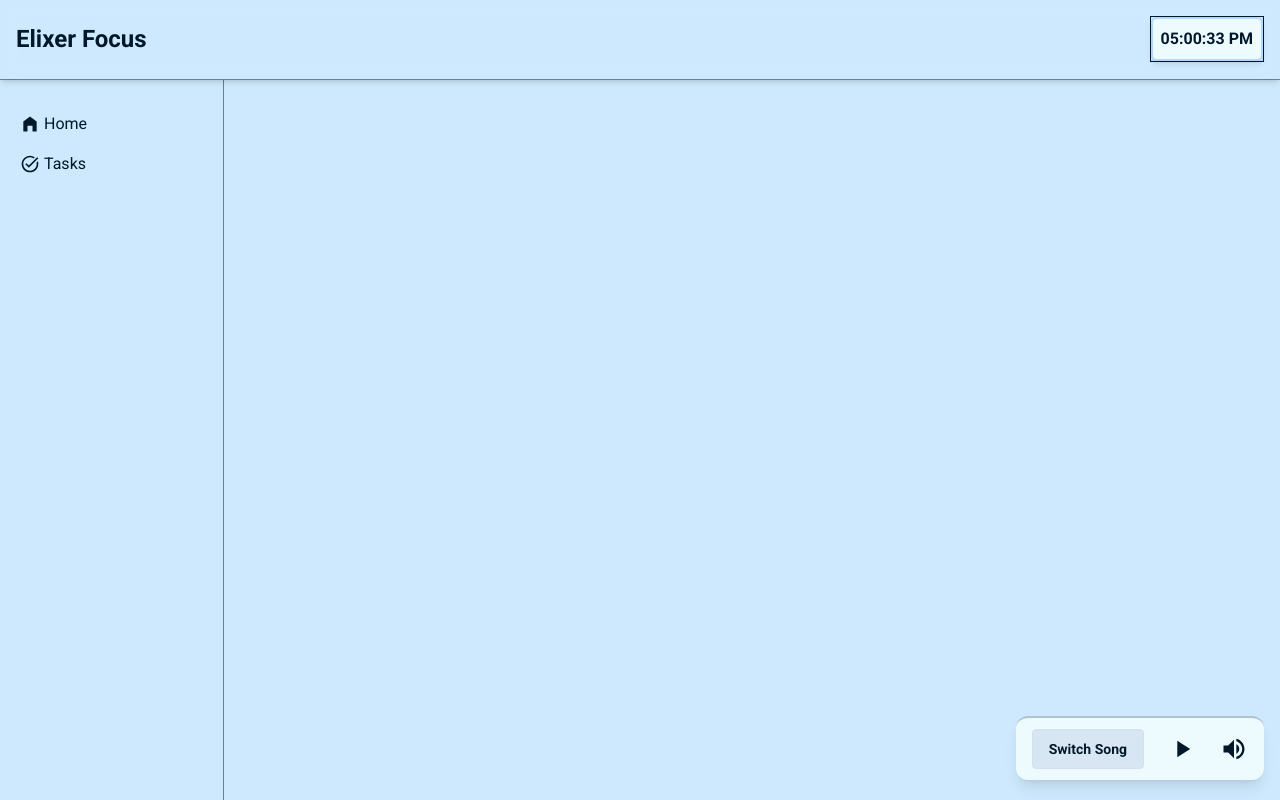
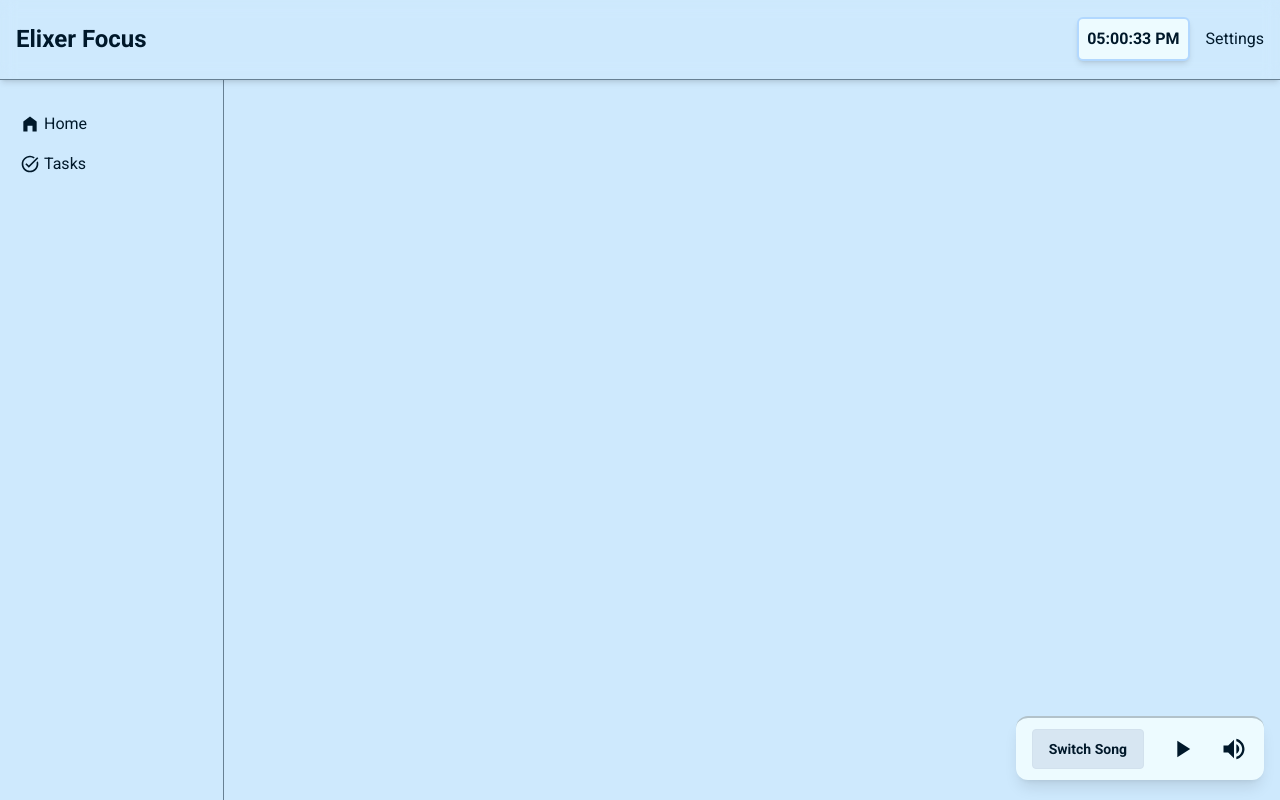
Before and after one commit to elixer-prince/elixer-focus, a React (Vite) app in the folder web/: page /journal in a window 1280 px wide. Built offline with nearby package versions, Linux system fonts and the light colour scheme.

Commit message:
feat(navbar): add settings link to navbar

```diff
--- a/web/src/features/ui/navigation/Navbar/components/Index.tsx
+++ b/web/src/features/ui/navigation/Navbar/components/Index.tsx
@@ -26,9 +26,10 @@ const Navbar = () => {
         </div>
 
         {/* Inner Right Container */}
-        <div className="flex items-center gap-4 border">
+        <div className="flex items-center gap-4">
           {/* <LoginLink /> */}
           <CurrentTime />
+          <SettingsLink />
         </div>
       </div>
 
--- /dev/null
+++ b/web/src/features/ui/navigation/Navbar/components/SettingsLink.tsx
@@ -0,0 +1,9 @@
+import { Link } from "react-router"
+
+const SettingsLink = () => {
+  return (
+    <Link to="/settings">Settings</Link>
+  )
+}
+
+export default SettingsLink
```
